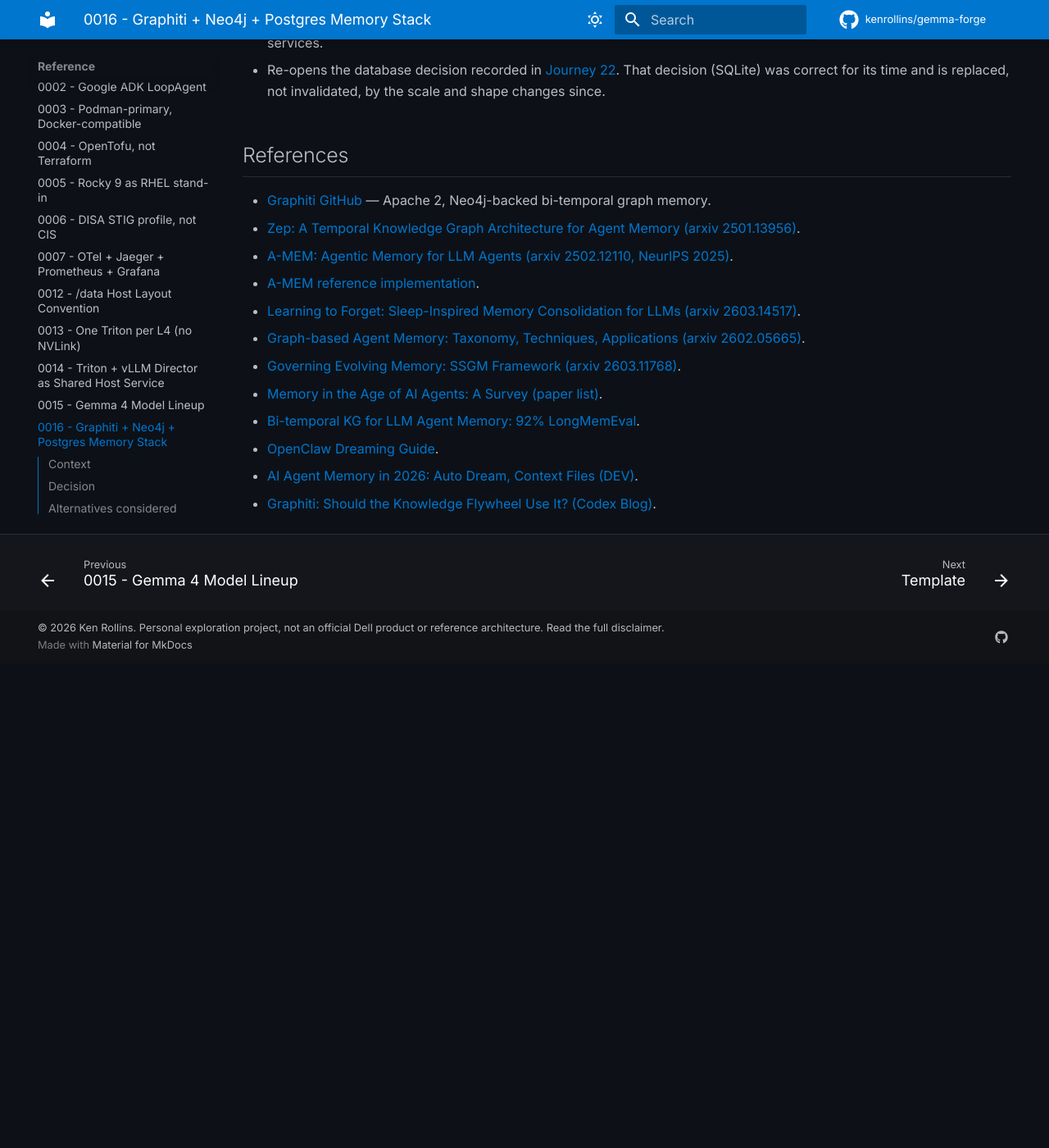
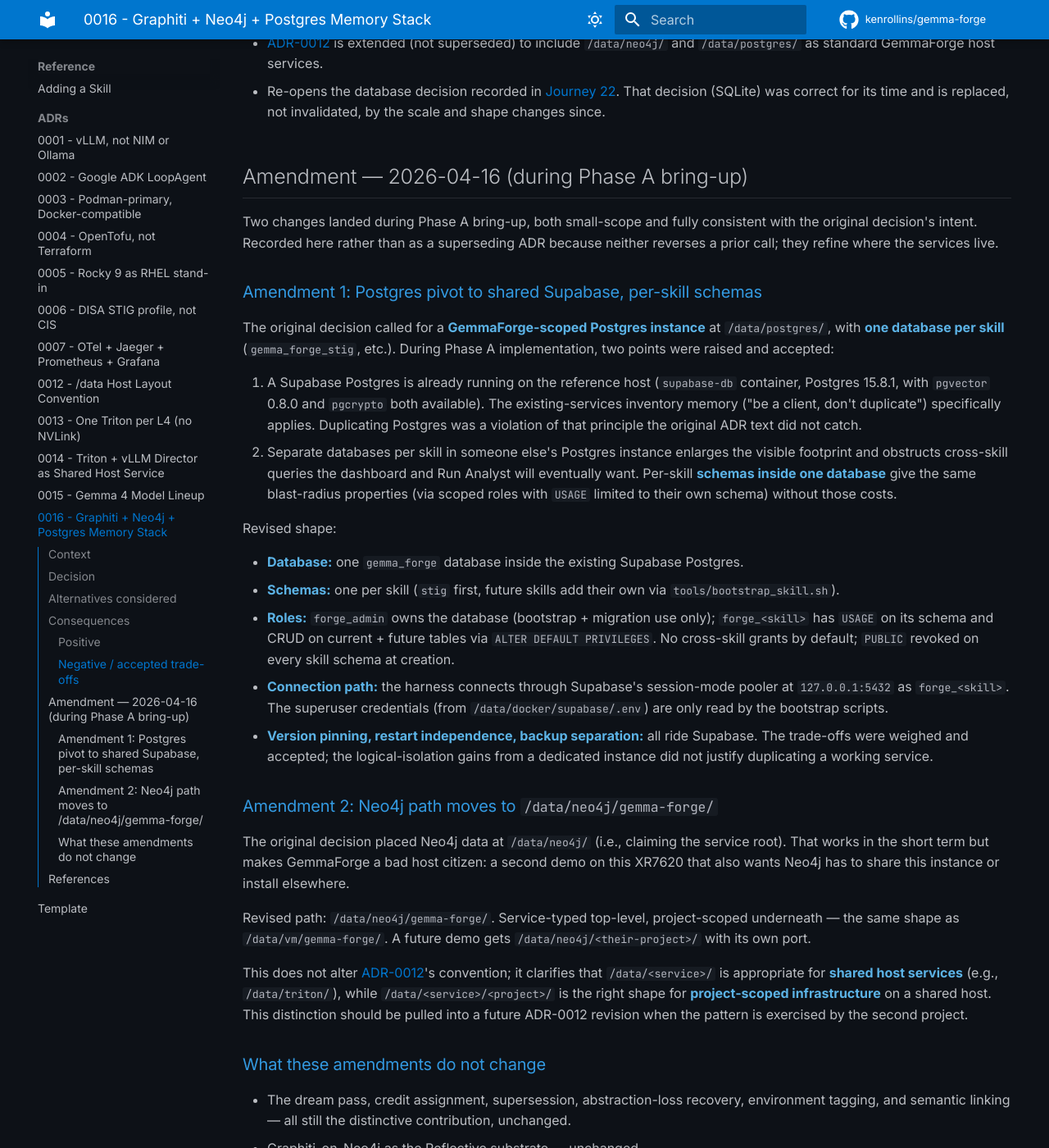
Before and after one commit to kenrollins/gemma-forge, an MkDocs documentation site: the page built from docs/adr/0016-graphiti-neo4j-postgres-memory-stack.md, in a window 1280 px wide and 1400 px high, scrolled down 3676 px. Shown: the whole window at 82% size. Built offline with MkDocs 1.6.1 and Material for MkDocs 9.7.7, drawn with Linux system fonts in a browser that asks for light colours; comment, search, counter and statistics services are not loaded; before the commit the page ends 4485 px from its top, so only the background shows below that; some of the changed text lies outside the part shown.

Commit message:
infra(memory): Phase A bring-up — shared Supabase + project-scoped Neo4j
Pivot during bring-up: reuse the existing Supabase Postgres on the
host instead of standing up a duplicate. One gemma_forge database
with per-skill schemas (stig first) and per-skill scoped roles
(forge_stig with USAGE on its schema + CRUD via ALTER DEFAULT
PRIVILEGES, PUBLIC revoked, search_path pinned).

Neo4j moves to /data/neo4j/gemma-forge/ (service-typed root,
project-scoped underneath — same shape as /data/vm/gemma-forge/)
so a future demo on this host gets its own Neo4j at
/data/neo4j/<their-project>/ without turf collisions.

Bootstrap scripts (tools/bootstrap_database.sh,
tools/bootstrap_skill.sh) are idempotent, read Supabase's admin env
directly, and generate role passwords into .env. During bring-up,
an initial GRANT <role> TO CURRENT_USER approach triggered a
Postgres backend crash (WAL-recovered, no data loss); the scripts
now avoid cross-role membership and keep objects owned by the
superuser with explicit grants to the scoped roles.

ADR-0016 amended with both changes; refactor plan updated to match;
memory README rewritten around the new shape. Neo4j 5.26-community
verified healthy with APOC loaded, Bolt auth working.

Co-Authored-By: Claude Opus 4.6 (1M context) <noreply@anthropic.com>

```diff
--- a/docs/adr/0016-graphiti-neo4j-postgres-memory-stack.md
+++ b/docs/adr/0016-graphiti-neo4j-postgres-memory-stack.md
@@ -1,6 +1,6 @@
 # ADR-0016: Graphiti-on-Neo4j for Reflective memory; Postgres for Episodic/Semantic; SQLite retired
 
-- **Status:** Accepted
+- **Status:** Accepted (amended 2026-04-16 — Postgres pivot to shared Supabase; per-skill schemas; Neo4j path moved to `/data/neo4j/gemma-forge/`)
 - **Date:** 2026-04-15
 - **Deciders:** Ken Rollins
 - **Related:** [ADR-0012](0012-data-host-layout-convention.md), [ADR-0014](0014-triton-vllm-director-shared-host-service.md), [Journey 22](../journal/journey/22-context-graphs-and-the-memory-question.md), [Journey 26](../journal/journey/26-dreaming-and-real-databases.md)
@@ -188,6 +188,84 @@ from the current frontier.
   That decision (SQLite) was correct for its time and is replaced,
   not invalidated, by the scale and shape changes since.
 
+## Amendment — 2026-04-16 (during Phase A bring-up)
+
+Two changes landed during Phase A bring-up, both small-scope and
+fully consistent with the original decision's intent. Recorded here
+rather than as a superseding ADR because neither reverses a prior
+call; they refine where the services live.
+
+### Amendment 1: Postgres pivot to shared Supabase, per-skill schemas
+
+The original decision called for a **GemmaForge-scoped Postgres
+instance** at `/data/postgres/`, with **one database per skill**
+(`gemma_forge_stig`, etc.). During Phase A implementation, two
+points were raised and accepted:
+
+1. A Supabase Postgres is already running on the reference host
+   (`supabase-db` container, Postgres 15.8.1, with `pgvector` 0.8.0
+   and `pgcrypto` both available). The existing-services inventory
+   memory ("be a client, don't duplicate") specifically applies.
+   Duplicating Postgres was a violation of that principle the
+   original ADR text did not catch.
+2. Separate databases per skill in someone else's Postgres instance
+   enlarges the visible footprint and obstructs cross-skill queries
+   the dashboard and Run Analyst will eventually want. Per-skill
+   **schemas inside one database** give the same blast-radius
+   properties (via scoped roles with `USAGE` limited to their own
+   schema) without those costs.
+
+Revised shape:
+
+- **Database:** one `gemma_forge` database inside the existing
+  Supabase Postgres.
+- **Schemas:** one per skill (`stig` first, future skills add their
+  own via `tools/bootstrap_skill.sh`).
+- **Roles:** `forge_admin` owns the database (bootstrap + migration
+  use only); `forge_<skill>` has `USAGE` on its schema and CRUD on
+  current + future tables via `ALTER DEFAULT PRIVILEGES`. No
+  cross-skill grants by default; `PUBLIC` revoked on every skill
+  schema at creation.
+- **Connection path:** the harness connects through Supabase's
+  session-mode pooler at `127.0.0.1:5432` as `forge_<skill>`. The
+  superuser credentials (from `/data/docker/supabase/.env`) are
+  only read by the bootstrap scripts.
+- **Version pinning, restart independence, backup separation:** all
+  ride Supabase. The trade-offs were weighed and accepted; the
+  logical-isolation gains from a dedicated instance did not justify
+  duplicating a working service.
+
+### Amendment 2: Neo4j path moves to `/data/neo4j/gemma-forge/`
+
+The original decision placed Neo4j data at `/data/neo4j/` (i.e.,
+claiming the service root). That works in the short term but makes
+GemmaForge a bad host citizen: a second demo on this XR7620 that
+also wants Neo4j has to share this instance or install elsewhere.
+
+Revised path: `/data/neo4j/gemma-forge/`. Service-typed top-level,
+project-scoped underneath — the same shape as `/data/vm/gemma-forge/`.
+A future demo gets `/data/neo4j/<their-project>/` with its own port.
+
+This does not alter [ADR-0012](0012-data-host-layout-convention.md)'s
+convention; it clarifies that `/data/<service>/` is appropriate for
+**shared host services** (e.g., `/data/triton/`), while
+`/data/<service>/<project>/` is the right shape for **project-scoped
+infrastructure** on a shared host. This distinction should be pulled
+into a future ADR-0012 revision when the pattern is exercised by the
+second project.
+
+### What these amendments do not change
+
+- The dream pass, credit assignment, supersession, abstraction-loss
+  recovery, environment tagging, and semantic linking — all still
+  the distinctive contribution, unchanged.
+- Graphiti-on-Neo4j as the Reflective substrate — unchanged.
+- SQLite retirement — unchanged (still happens in Phase C migration).
+- The three-tier memory model — unchanged.
+- Sovereignty posture — arguably strengthened: one fewer redundant
+  service, one more demonstration of client-of-existing-infrastructure
+  discipline.
+
 ## References
 
 - [Graphiti GitHub](https://github.com/getzep/graphiti) — Apache 2, Neo4j-backed bi-temporal graph memory.
```
Also changed, not shown: docker-compose.yml (+20 -39 lines), infra/memory/README.md (+94 -83 lines), 4 other files.
